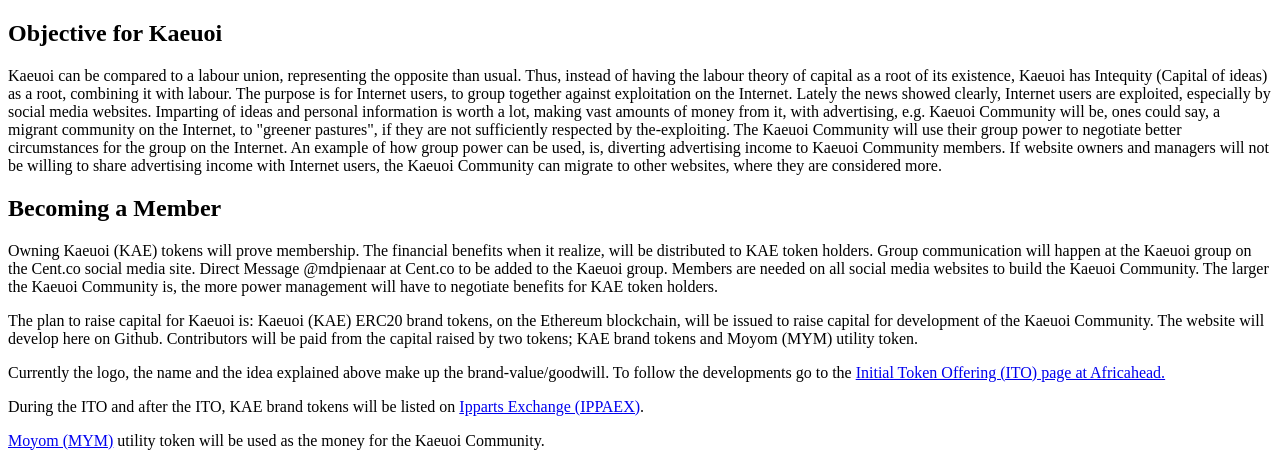
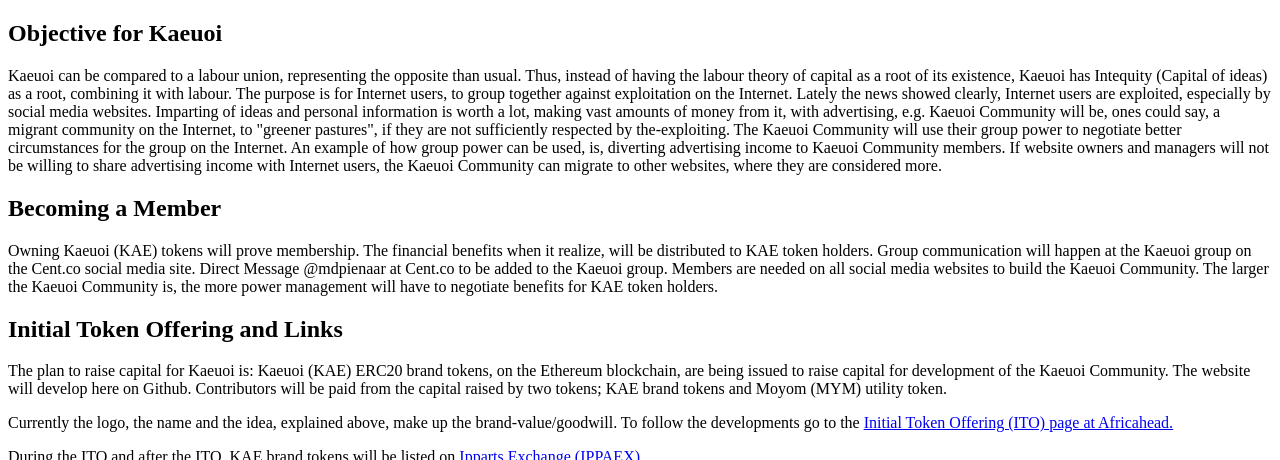
Before and after one commit to kaeuoi/kaeuoi.github.io, a plain HTML site: page index.html in a window 1280 px wide. Shown: the top 460 px of the page. Drawn offline with Linux system fonts and the light colour scheme.

Commit message:
Update index.html

```diff
--- a/index.html
+++ b/index.html
@@ -47,14 +47,16 @@
         holders.
       </p>
 
+      <h2>Initial Token Offering and Links</h2>
+
       <p>
-        The plan to raise capital for Kaeuoi is: Kaeuoi (KAE) ERC20 brand tokens, on the Ethereum blockchain, will be issued to raise
+        The plan to raise capital for Kaeuoi is: Kaeuoi (KAE) ERC20 brand tokens, on the Ethereum blockchain, are being issued to raise
         capital for development of the Kaeuoi Community. The website will develop here on Github. Contributors will be paid
         from the capital raised by two tokens; KAE brand tokens and Moyom (MYM) utility token.
       </p>
 
       <p>
-        Currently the logo, the name and the idea explained above make up the brand-value/goodwill. To follow the developments go
+        Currently the logo, the name and the idea, explained above, make up the brand-value/goodwill. To follow the developments go
         to the
         <a href="https://www.africahead.co.za/Tokens/Kaeuoi.html" target="_blank">Initial Token Offering (ITO) page at Africahead.</a>
       </p>
```
